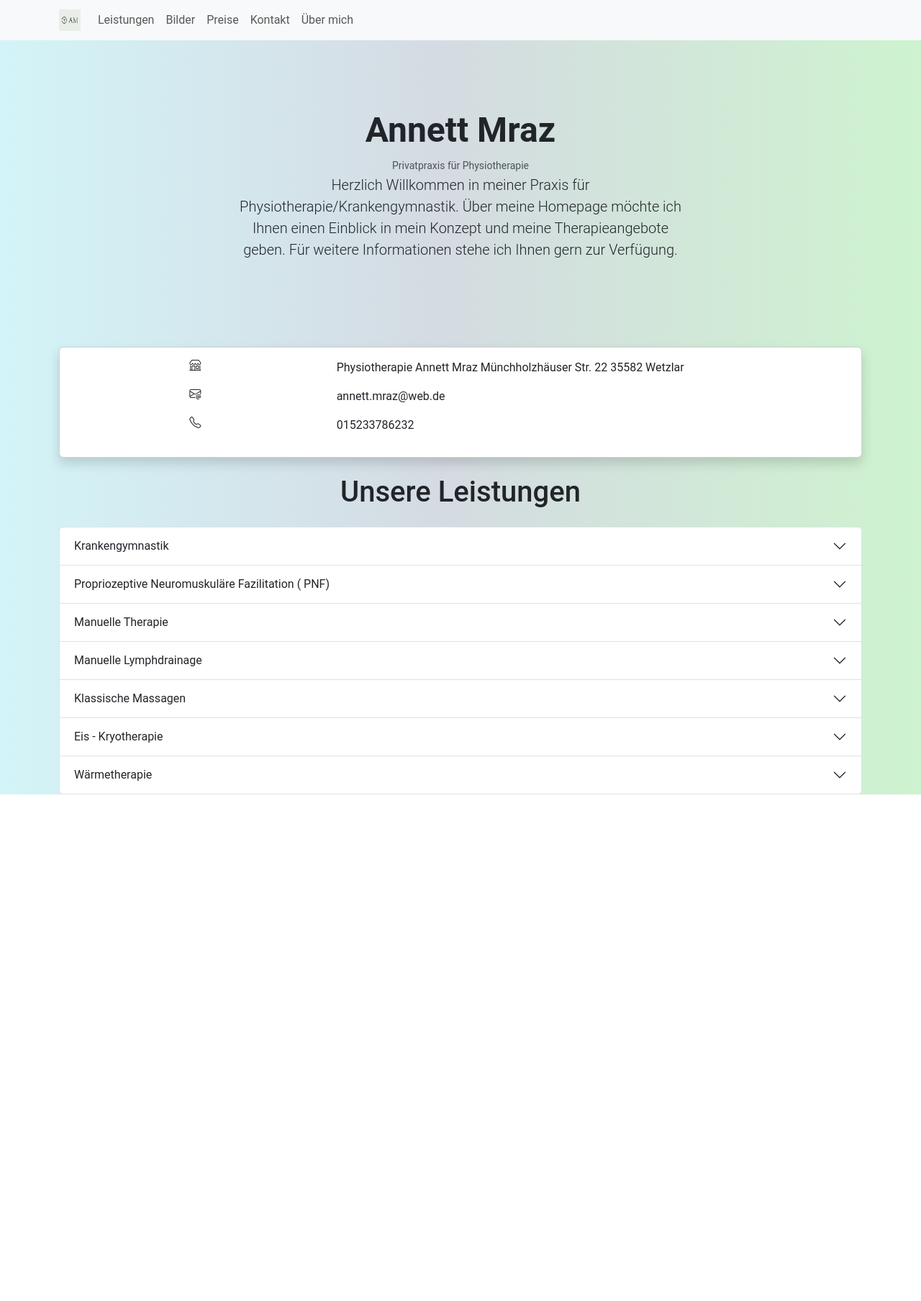
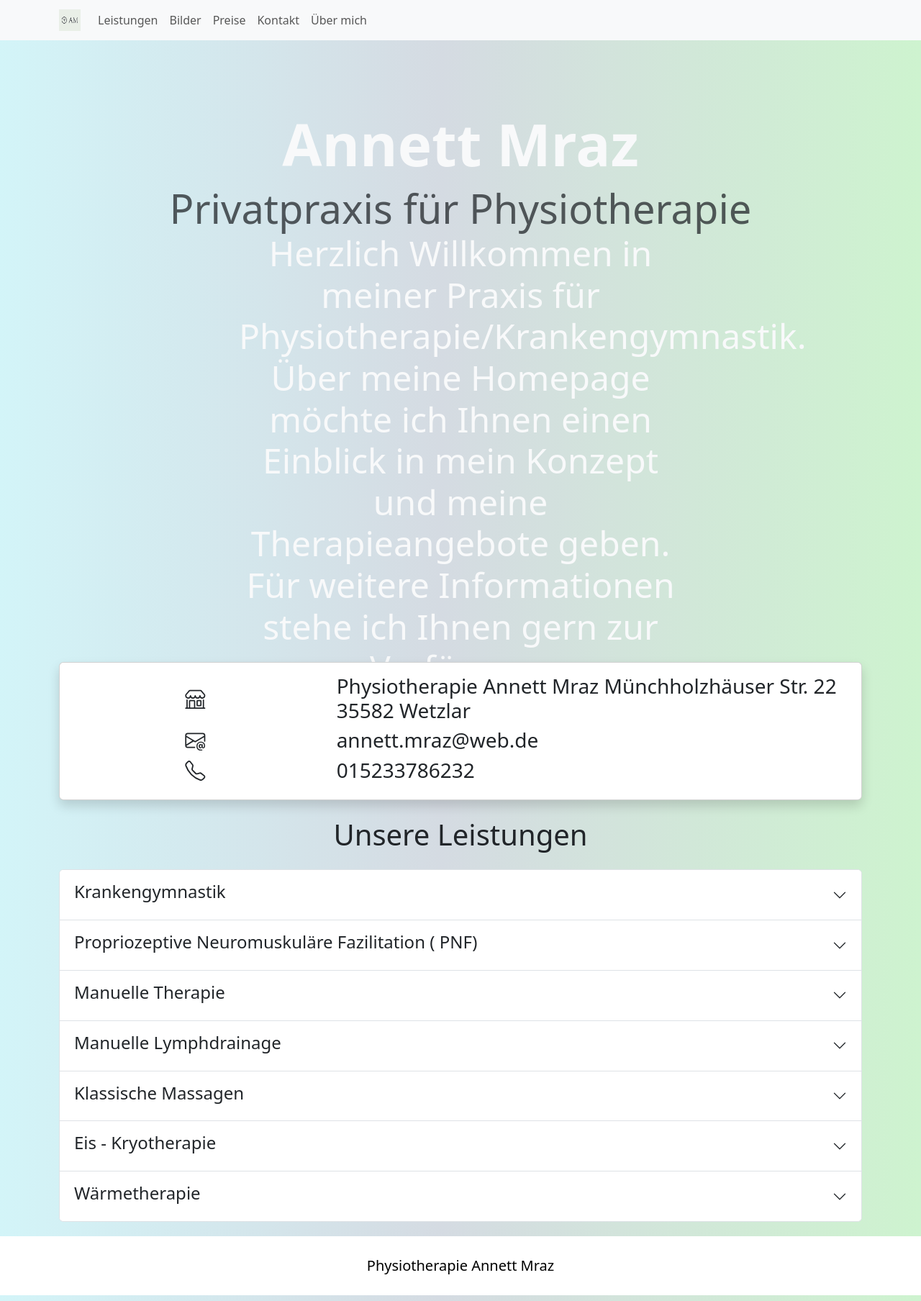
Before and after one commit to zoccer99/physio, a React (Create React App) app: page / in a window 1280 px wide. Shown: the whole page at 72% size. Before the commit the page ends 1104 px from the top, so only its background shows below. Built offline with nearby package versions, Linux system fonts and the light colour scheme.

Commit message:
updated: font design and footer

```diff
--- a/src/App.tsx
+++ b/src/App.tsx
@@ -10,6 +10,7 @@ import { ContactPage } from './Pages/contactPage';
 import { BrowserRouter, Route, Routes } from 'react-router-dom';
 import { ImagePage } from './Pages/imagePage';
 import { AboutPage } from './Pages/aboutPage';
+import { Footer } from './Components/footer';
 
 function App() {
   return (
@@ -26,6 +27,7 @@ function App() {
         <Route path='/about' Component={AboutPage}/>
         <Route path='/contact' Component={ContactPage}/>
       </Routes>
+      <Footer />
       </BrowserRouter>
     </div>
   );
--- a/src/Components/accordeon.tsx
+++ b/src/Components/accordeon.tsx
@@ -5,7 +5,7 @@ export const Accordeon = () => {
     <div className="container mt-3">
     <Accordion>
       <Accordion.Item eventKey="0">
-        <Accordion.Header>Krankengymnastik</Accordion.Header>
+        <Accordion.Header ><div className="h4">Krankengymnastik</div></Accordion.Header>
         <Accordion.Body>
           Krankengymnastik ist eine Therapiemethode, die darauf abzielt, die
           Funktionen des Bewegungsapparates wiederherzustellen und Schmerzen zu
@@ -20,7 +20,7 @@ export const Accordeon = () => {
       </Accordion.Item>
       <Accordion.Item eventKey="1">
         <Accordion.Header>
-          Propriozeptive Neuromuskuläre Fazilitation ( PNF)
+        <div className="h4">Propriozeptive Neuromuskuläre Fazilitation ( PNF) </div>
         </Accordion.Header>
         <Accordion.Body>
           Die Propriozeptive Neuromuskuläre Fazilitation (PNF) ist eine
@@ -31,7 +31,7 @@ export const Accordeon = () => {
         </Accordion.Body>
       </Accordion.Item>
       <Accordion.Item eventKey="2">
-        <Accordion.Header>Manuelle Therapie</Accordion.Header>
+        <Accordion.Header><div className="h4">Manuelle Therapie</div></Accordion.Header>
         <Accordion.Body>
           Die manuelle Therapie wird eingesetzt, um Funktionsstörungen des
           Bewegungsapparates zu behandeln. Diese können durch falsche Haltung,
@@ -41,7 +41,7 @@ export const Accordeon = () => {
         </Accordion.Body>
       </Accordion.Item>
       <Accordion.Item eventKey="3">
-        <Accordion.Header>Manuelle Lymphdrainage</Accordion.Header>
+        <Accordion.Header><div className="h4">Manuelle Lymphdrainage</div></Accordion.Header>
         <Accordion.Body>
           Das Lymphsystem ist ein wichtiges Netzwerk im Körper, das in
           Verbindung mit den Blutgefäßen steht. Es ist das Zentrum des
@@ -54,7 +54,7 @@ export const Accordeon = () => {
         </Accordion.Body>
       </Accordion.Item>
       <Accordion.Item eventKey="4">
-        <Accordion.Header>Klassische Massagen</Accordion.Header>
+        <Accordion.Header><div className="h4">Klassische Massagen</div></Accordion.Header>
         <Accordion.Body>
           Die klassische Massage ist eine weit verbreitete Massageform, bei der
           verschiedene Griffe und Techniken angewendet werden, um ein
@@ -63,14 +63,14 @@ export const Accordeon = () => {
         </Accordion.Body>
       </Accordion.Item>
       <Accordion.Item eventKey="5">
-        <Accordion.Header>Eis - Kryotherapie</Accordion.Header>
+        <Accordion.Header><div className="h4">Eis - Kryotherapie</div></Accordion.Header>
         <Accordion.Body>
           Die Anwendung von Eis ist eine Ergänzung zu den nachfolgenden
           Behandlungen. Sie wird bei akuten Schmerzen eingesetzt.
         </Accordion.Body>
       </Accordion.Item>
       <Accordion.Item eventKey="6">
-        <Accordion.Header>Wärmetherapie</Accordion.Header>
+        <Accordion.Header><div className="h4">Wärmetherapie</div></Accordion.Header>
         <Accordion.Body>
           In der Physiotherapie wird die Wärmetherapie als ergänzende Maßnahme
           betrachtet. Bestehend aus einem Wärmeträger oder einer heißen Rolle,
--- a/src/Components/contact.tsx
+++ b/src/Components/contact.tsx
@@ -12,23 +12,23 @@ type contactProps = {
 
 const Contact = (props: contactProps) => {
   return (
-    <div className="container mt-3">
+    <div className="container mt-3 ">
       <div className=" card shadow p-3 ">
-        <div className="row">
-          <Shop className="d-none d-md-block col-md-4" />
-          <p className="col-12 col-md-8 text-center text-md-start">
+        <div className="row align-items-center">
+          <Shop className="d-none d-md-block col-md-4 h3" />
+          <p className="col-12 col-md-8 text-center text-md-start h3">
             {props.address}
           </p>
         </div>
-        <div className="row">
-          <EnvelopeAt className="d-none d-md-block col-md-4" />
-          <p className="col-12 col-md-8 text-center text-md-start">
+        <div className="row align-items-center">
+          <EnvelopeAt className="d-none d-md-block col-md-4 h3" />
+          <p className="col-12 col-md-8 text-center text-md-start h3">
             {props.email}
           </p>
         </div>
-        <div className="row">
-          <Telephone className="d-none d-md-block col-md-4" />
-          <p className="col-12 col-md-8 text-center text-md-start">
+        <div className="row align-items-center">
+          <Telephone className="d-none d-md-block col-md-4 h3" />
+          <p className="col-12 col-md-8 text-center text-md-start h3">
             {props.telephone}
           </p>
         </div>
--- a/src/Components/contact2.tsx
+++ b/src/Components/contact2.tsx
@@ -13,12 +13,12 @@ type contact2Props = {
 
 export const Contact2 = (props: contact2Props) => {
     return (
-            <div className="col-md-6 col-lg-4 item shadow my-3 ">
-                <div className="box box-color"><img className="rounded-circle" src={props.picture} />
+            <div className="col-md-6 col-lg-4 item shadow  ">
+                <div className="box box-color "><img className="rounded-circle" src={props.picture} />
                     <h3 className="name">{props.name}</h3>
                     <p className="title">{props.function}</p>
                     <p className="description">{props.description}</p>
-                    <div className="social"><a href="#"><i className="fa fa-facebook-official"></i></a><a href="#"><i className="fa fa-twitter"></i></a><a href="#"><i className="fa fa-instagram"></i></a></div>
+                    {/* <div className="social"><a href="#"><i className="fa fa-facebook-official"></i></a><a href="#"><i className="fa fa-twitter"></i></a><a href="#"><i className="fa fa-instagram"></i></a></div> */}
                 </div>
             </div>
     )
--- /dev/null
+++ b/src/Components/footer.tsx
@@ -0,0 +1,14 @@
+import React from 'react'
+
+export const Footer = () => {
+    return (
+        <div><section id="copy-right">
+            <div className="copy-right-sec h5"><i className="fa-solid fa-copyright"></i>
+                Physiotherapie Annett Mraz <a href="#"></a>
+
+
+            </div>
+
+        </section></div>
+    )
+}
--- a/src/Components/gallery.tsx
+++ b/src/Components/gallery.tsx
@@ -16,13 +16,13 @@ export const Gallery = () => {
     <img
       src={pic1}
       className="w-100 shadow-1-strong rounded mb-4"
-      alt="Boat on Calm Water"
+      alt="Physioliege"
     />
 
     <img
       src={pic2}
       className="w-100 shadow-1-strong rounded mb-4"
-      alt="Wintry Mountain Landscape"
+      alt="Physioliege"
     />
   </div>
 
@@ -30,27 +30,23 @@ export const Gallery = () => {
     <img
       src={pic3}
       className="w-100 shadow-1-strong rounded mb-4"
-      alt="Mountains in the Clouds"
+      alt="Physioliege"
     />
 
     <img
       src={pic4}
-      className="w-100 shadow-1-strong rounded mb-4"
-      alt="Boat on Calm Water"
+      className="w-100 shadow-1-strong rounded mb-4 biggerHover"
+      alt="Physioliege"
     />
   </div>
 
   <div className="col-lg-4 mb-4 mb-lg-0">
-    <img
-      src={selfie}
-      className="w-100 shadow-1-strong rounded mb-4"
-      alt="Waves at Sea"
-    />
+
 
     <img
       src={trampolin}
-      className="w-100 shadow-1-strong rounded mb-4"
-      alt="Yosemite National Park"
+      className="w-100 shadow-1-strong rounded mb-4 biggerHover"
+      alt="Physio Fitness"
     />
   </div>
 
--- a/src/Components/jumbotron.tsx
+++ b/src/Components/jumbotron.tsx
@@ -7,8 +7,8 @@ type jumboProps = {
 
 export const Jumbotron = (props: jumboProps) => {
   return (
-    <div className="container">
-      <div className="mt-4 p-5 bg-white rounded">
+    <div className="container Physioliege">
+      <div className="mt-4 p-5 bg-white ">
         <h1>{props.heading}</h1>
         <p>
           {props.text}
--- a/src/Components/welcomeText.tsx
+++ b/src/Components/welcomeText.tsx
@@ -8,15 +8,17 @@ type welcomeTextProps = {
 
 export const WelcomeText = (props: welcomeTextProps) => {
   return (
+    <div className="fullscreen">
 
-    <div className="px-4 py-5 my-5 text-center">
-    <h1 className="display-5 fw-bold">{props.heading}</h1>
-    <small className="text-muted">{props.smallText}</small>
-    <div className="col-lg-6 mx-auto">
-      <p className="lead mb-4">{props.lead}</p>
+      <div className="px-4 py-5 my-5 text-center text-light ">
+        <h1 className="display-1 fw-bold text-light">{props.heading}</h1>
+        <small className="text-muted display-4">{props.smallText}</small>
+        <div className="col-lg-6 mx-auto">
+          <p className="lead mb-4 display-5">{props.lead}</p>
 
+        </div>
+      </div>
     </div>
-  </div>
 
     /* <div classNameName="container py-4">
       <div classNameName="card shadow">
--- a/src/Pages/pricingPage.tsx
+++ b/src/Pages/pricingPage.tsx
@@ -4,7 +4,7 @@ import { Jumbotron } from "../Components/jumbotron";
 
 export const PricingPage = () => {
   return (
-    <div className="container">
+    <div className="container rounded">
       <Jumbotron
         heading="Information für Privatpatienten"
         text="Es ist bedauerlicherweise immer wieder der Fall, dass private
--- a/src/index.css
+++ b/src/index.css
@@ -6,15 +6,28 @@
   width: 75%;
 }
 
+.stroke {
+  -webkit-text-stroke: 0.5px black;
+  text-stroke: 2px black;
+}
 
 body {
   /* background-image: url("./Assets/blurry_background.svg"); */
-background: linear-gradient(90deg, hsla(186, 73%, 90%, 1) 0%, hsla(212, 19%, 86%, 1) 48%, hsla(122, 61%, 88%, 1) 100%);
+  background: linear-gradient(
+    90deg,
+    hsla(186, 73%, 90%, 1) 0%,
+    hsla(212, 19%, 86%, 1) 48%,
+    hsla(122, 61%, 88%, 1) 100%
+  );
   background-size: cover;
   margin: 0;
   height: 100%;
-  font-family: "Roboto";
+}
 
+.fullscreen {
+  height: 100vh; /* Die Höhe des Viewports (100% der Viewport-Höhe) */
+  text-align: center;
+  box-sizing: border-box;
 }
 
 .ccard {
@@ -23,7 +36,7 @@ background: linear-gradient(90deg, hsla(186, 73%, 90%, 1) 0%, hsla(212, 19%, 86%
 
 .fullscreen-container {
   width: 100vw; /* 100% der Viewport-Breite (Browserfenster) */
-  height: 100vh; /* 100% der Viewport-Höhe *//* Hintergrundfarbe des Containers */
+  height: 100vh; /* 100% der Viewport-Höhe */ /* Hintergrundfarbe des Containers */
   /* Hier kannst du zusätzliche Stile für deinen fullscreen-container hinzufügen */
 }
 
@@ -33,97 +46,93 @@ background: linear-gradient(90deg, hsla(186, 73%, 90%, 1) 0%, hsla(212, 19%, 86%
 } */
 
 .box-color {
-  background-color:#fff
+  background-color: #fff;
 }
 
 /* contact2 */
 
-
-
 .team-boxed p {
-    color:#7d8285;
+  color: #7d8285;
 }
 
 .team-boxed h2 {
-    font-weight:bold;
-    margin-bottom:40px;
-    padding-top:40px;
-    color:inherit;
+  font-weight: bold;
+  margin-bottom: 40px;
+  padding-top: 40px;
+  color: inherit;
 }
 
-  @media (max-width:767px) {
+@media (max-width: 767px) {
   .team-boxed h2 {
-      margin-bottom:25px;
-      padding-top:25px;
-      font-size:24px;
+    margin-bottom: 25px;
+    padding-top: 25px;
+    font-size: 24px;
   }
 }
 
-
 .team-boxed .intro {
-    font-size:16px;
-    max-width:500px;
-    margin:0 auto;
+  font-size: 16px;
+  max-width: 500px;
+  margin: 0 auto;
 }
 
 .team-boxed .intro p {
-    margin-bottom:0;
+  margin-bottom: 0;
 }
 
 .team-boxed .people {
-    padding:50px 0;
+  padding: 50px 0;
 }
 
 .team-boxed .item {
-    text-align:center;
+  text-align: center;
 }
 
 .team-boxed .item .box {
-    text-align:center;
-    padding:30px;
-    background-color:#fff;
-    margin-bottom:30px;
+  text-align: center;
+  padding: 30px;
+  background-color: #fff;
 }
 
 .team-boxed .item .name {
-    font-weight:bold;
-    margin-top:28px;
-    margin-bottom:8px;
-    color:inherit;
+  font-weight: bold;
+  margin-top: 28px;
+  margin-bottom: 8px;
+  color: inherit;
 }
 
 .team-boxed .item .title {
-    text-transform:uppercase;
-    font-weight:bold;
-    color:#d0d0d0;
-    letter-spacing:2px;
-    font-size:13px;
+  text-transform: uppercase;
+  font-weight: bold;
+  color: #d0d0d0;
+  letter-spacing: 2px;
+  font-size: 13px;
 }
 
 .team-boxed .item .description {
-    font-size:15px;
-    margin-top:15px;
-    margin-bottom:20px;
+  font-size: 15px;
+  margin-top: 15px;
+  margin-bottom: 20px;
 }
 
 .team-boxed .item img {
-    max-width:160px;
+  max-width: 160px;
 }
 
 .team-boxed .social {
-    font-size:18px;
-    color:#a2a8ae;
+  font-size: 18px;
+  color: #a2a8ae;
 }
 
 .team-boxed .social a {
-    color:inherit;
-    margin:0 10px;
-    display:inline-block;
-    opacity:0.7;
+  color: inherit;
+  margin: 0 10px;
+  display: inline-block;
+  opacity: 0.7;
 }
 
 .team-boxed .social a:hover {
-    opacity:1;
+  opacity: 1;
 }
 
 /* Qualifikations */
@@ -143,7 +152,7 @@ background: linear-gradient(90deg, hsla(186, 73%, 90%, 1) 0%, hsla(212, 19%, 86%
 }
 
 .list-bullets li::before {
-    content: '';
+  content: "";
   width: 12px;
   height: 12px;
   border-radius: 50%;
@@ -152,14 +161,9 @@ background: linear-gradient(90deg, hsla(186, 73%, 90%, 1) 0%, hsla(212, 19%, 86%
   margin-right: 1rem;
 }
 
-
-
 li {
   font-style: italic;
 }
-
-
-
 
 .primary-color {
   background-color: #87f4b5;
@@ -174,14 +178,33 @@ li {
 }
 
 .primary-gradient {
-  background: linear-gradient(90deg, hsla(145, 83%, 74%, 1) 0%, hsla(204, 77%, 76%, 1) 100%);
+  background: linear-gradient(
+    90deg,
+    hsla(145, 83%, 74%, 1) 0%,
+    hsla(204, 77%, 76%, 1) 100%
+  );
 }
 .bg-standard {
   background-color: #87f4b5;
 }
 
-@media (max-width:767px) {
+@media (max-width: 767px) {
   .md-center {
-    justify-content: center
+    justify-content: center;
   }
 }
+
+.copy-right-sec {
+  margin-top: 20px;
+  padding: 1.8rem;
+  background: #ffff;
+  color: black;
+  text-align: center;
+}
+.copy-right-sec a {
+  color: black;
+  font-weight: 500;
+}
+a {
+  text-decoration: none;
+}
```
Also changed, not shown: src/ComponentPage/about.tsx (+6 -10 lines), 1 other file (tests, documents, lock files or other folders). Lines whose indentation alone changed are shown as unchanged.
